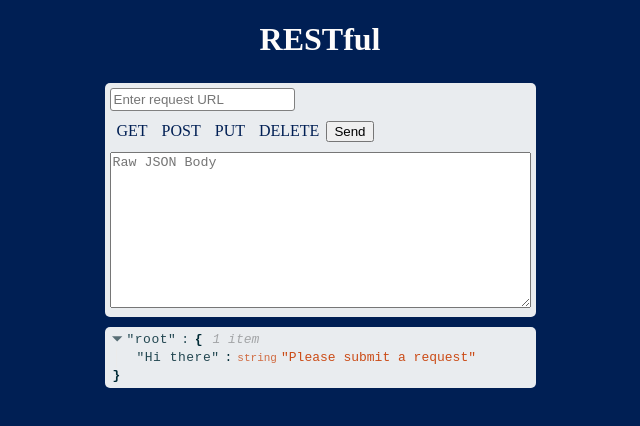
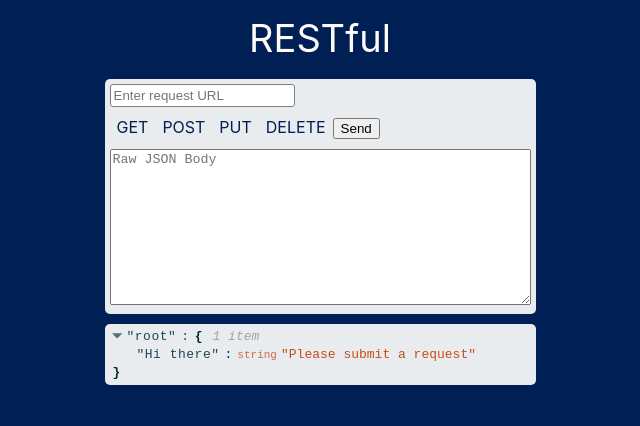
Before and after one commit to bryanakitchen/RESTful, a React app: page / in a window 1280 px wide. Shown: the top 426 px of the page, without its empty margins (320-960 px from the left). Built offline with nearby package versions, Linux system fonts and the light colour scheme.

Commit message:
add font and weights

```diff
--- a/src/components/header/Header.jsx
+++ b/src/components/header/Header.jsx
@@ -2,9 +2,11 @@ import React from 'react';
 import styled from 'styled-components';
 
 //Need to add fonts
-const Banner = styled.h1`
+const Banner = styled.p`
   text-align: center;
   color: #FEFCFB;
+  font-size: 38px;
+  margin: 15px;
 `;
 
 
--- a/src/components/history/History.jsx
+++ b/src/components/history/History.jsx
@@ -17,6 +17,7 @@ const HistoryHeader = styled.p`
   font-size: 20px;
   margin: 6px 3px;
   color: #E9ECEF;
+  font-weight: 500;
 `;
 
 const HistoryBody = styled.span`
--- a/src/components/history/HistoryItem.jsx
+++ b/src/components/history/HistoryItem.jsx
@@ -6,12 +6,14 @@ import styled from 'styled-components';
 const MethodName = styled.span`
   text-transform: uppercase;
   text-content: center;
+  font-weight: 500;
 `;
 
 const URLName = styled.p`
   margin: 0px;
-  padding-top: 5px;
-  padding-bottom: 5px;
+  padding-top: 3px;
+  padding-bottom: 3px;
+  font-size: 14px;
 `;
   // word-wrap: break-word;
 
--- a/src/globalStyles.js
+++ b/src/globalStyles.js
@@ -1,3 +1,4 @@
+/* eslint-disable max-len */
 import { createGlobalStyle } from 'styled-components';
 
 const GlobalStyle = createGlobalStyle`
@@ -9,6 +10,10 @@ body {
     margin: 0;
     box-sizing: border-box;
     background: #001F54;
+  }
+
+  html {
+    font-family: -apple-system,system-ui,BlinkMacSystemFont,"Segoe UI",Roboto,"Helvetica Neue",Arial,sans-serif;
   }
   `;
 
```
